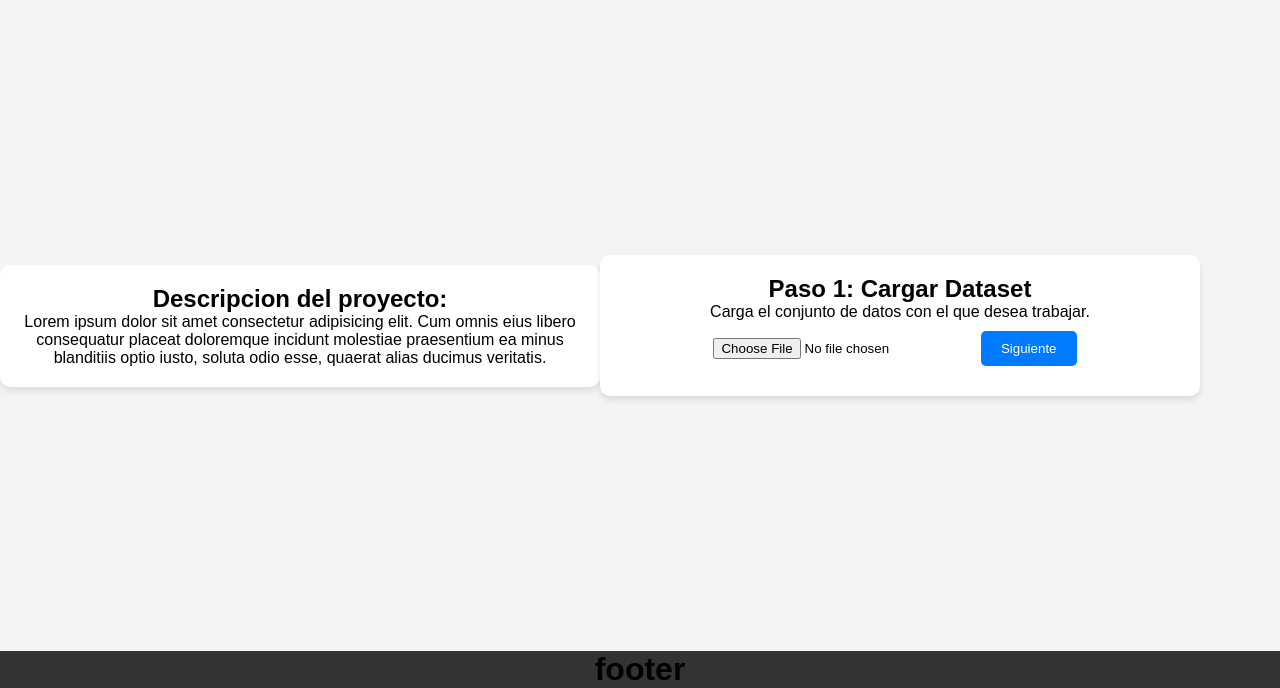
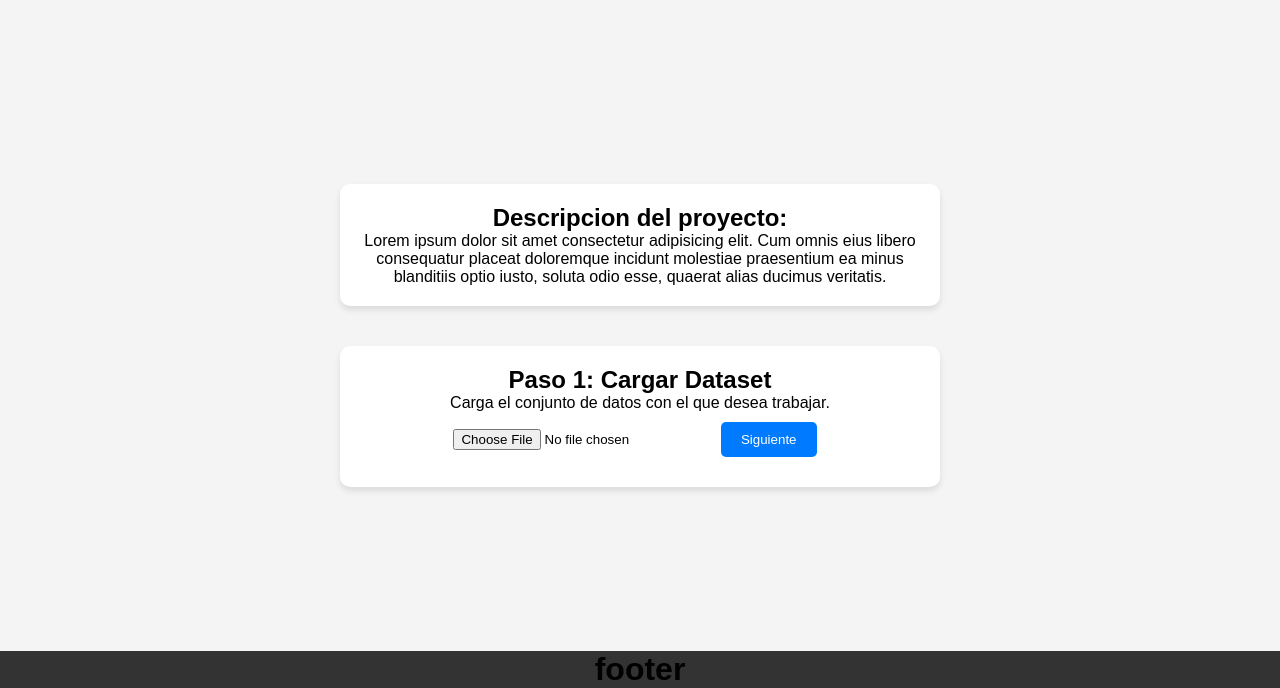
Before and after one commit to agustin-acevedo/Proyecto_final, a Flask app: page / in a window 1280 px wide. Shown: the part 112-800 px from the top of the page. Run offline with Flask 3, Linux system fonts and the light colour scheme.

Commit message:
Se agrego un div con un contenedor principal

```diff
--- a/templates/inicio.html
+++ b/templates/inicio.html
@@ -18,6 +18,7 @@
         <h1 class="titulo-header">Proyecto Final de Carrera</h1>
     </header>
     <main>
+        <div class="contenedorGeneral">
 
             <div class="contenedor" style="margin: 20px 0;">
                 <h2> Descripcion del proyecto:</h2>
@@ -67,7 +68,7 @@
                     <button class="prev-btn" onclick="goToStep(3)">Anterior</button>
                 </div>
             </div>
-
+        </div>
 
     </main>
 
```
Lines whose indentation alone changed are shown as unchanged.
